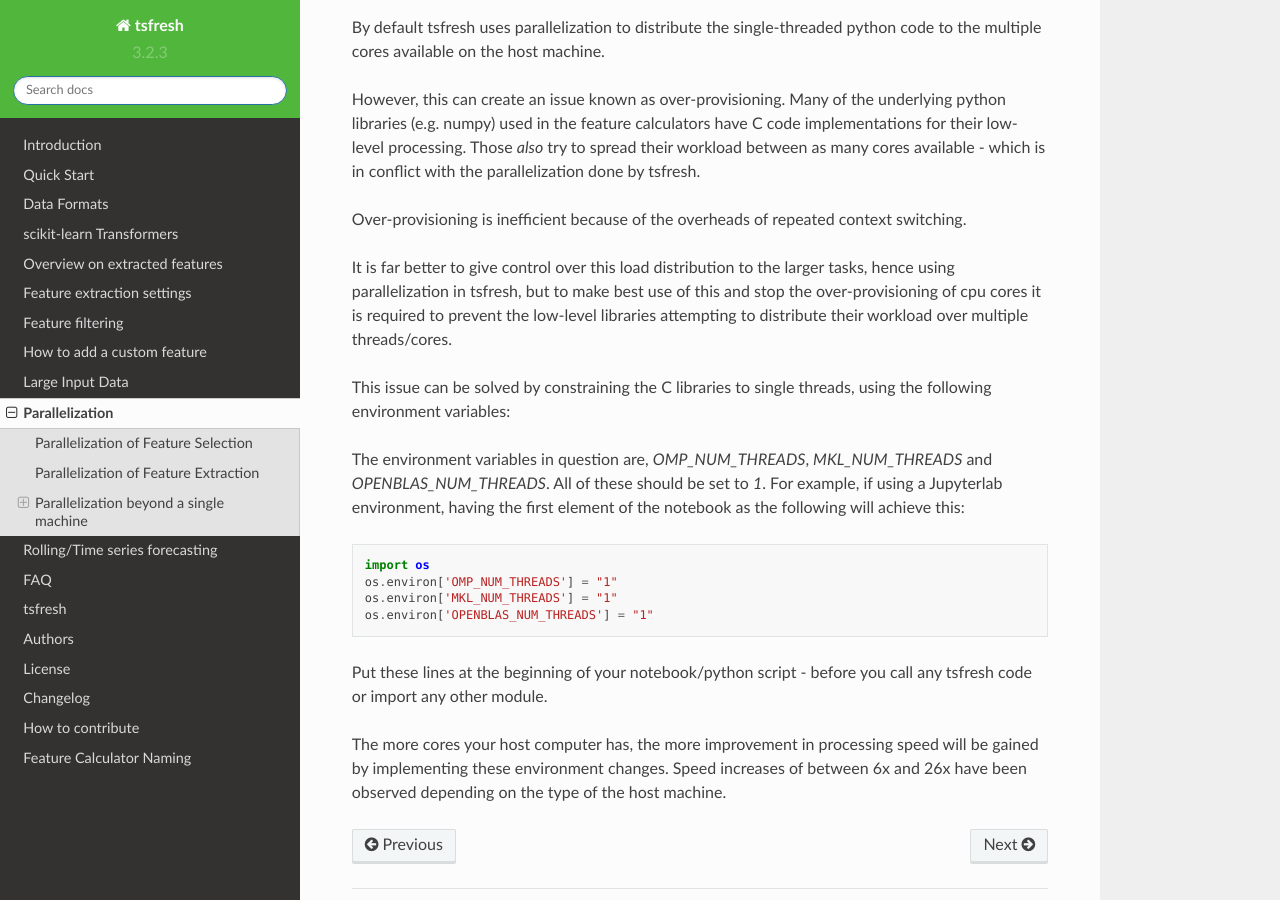
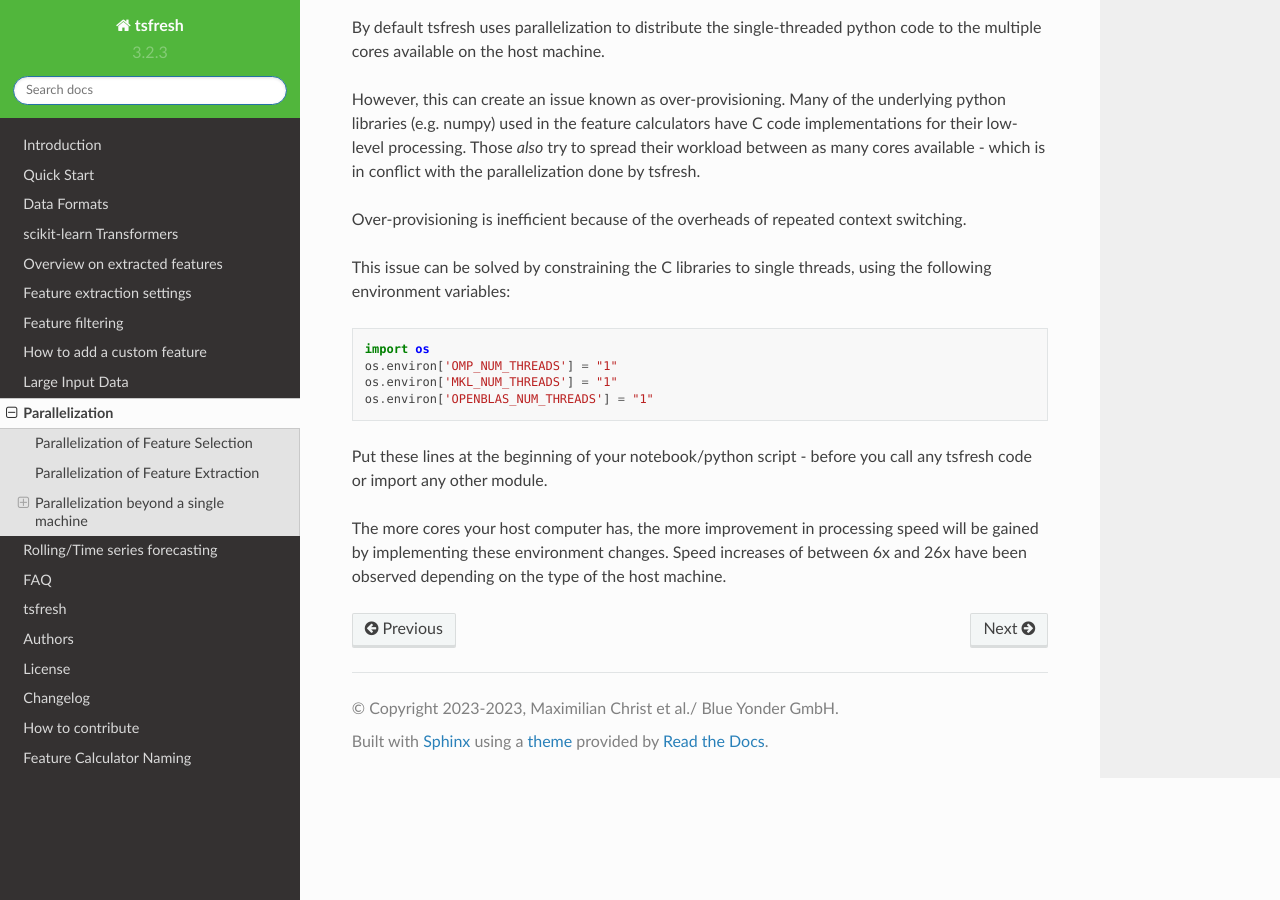
Before and after one commit to blue-yonder/tsfresh, a Sphinx documentation site: the page built from docs/text/tsfresh_on_a_cluster.rst, in a window 1280 px wide and 900 px high, scrolled down 4018 px. Built offline with Sphinx 7.4.7 and the Read the Docs theme 2.0.0, drawn with Linux system fonts in a browser that asks for light colours; formulas are drawn with MathJax 3.

Commit message:
Update tsfresh_on_a_cluster.rst
remove unnessary paragrpahs relating to over provisioning

```diff
--- a/docs/text/tsfresh_on_a_cluster.rst
+++ b/docs/text/tsfresh_on_a_cluster.rst
@@ -217,11 +217,7 @@
 
 Over-provisioning is inefficient because of the overheads of repeated context switching.
 
-It is far better to give control over this load distribution to the larger tasks, hence using parallelization in tsfresh, but to make best use of this and stop the over-provisioning of cpu cores it is required to prevent the low-level libraries attempting to distribute their workload over multiple threads/cores.
-
 This issue can be solved by constraining the C libraries to single threads, using the following environment variables:
-
-The environment variables in question are, `OMP_NUM_THREADS`, `MKL_NUM_THREADS` and `OPENBLAS_NUM_THREADS`. All of these should be set to `1`. For example, if using a Jupyterlab environment, having the first element of the notebook as the following will achieve this:
 
 .. code:: python
 
```
